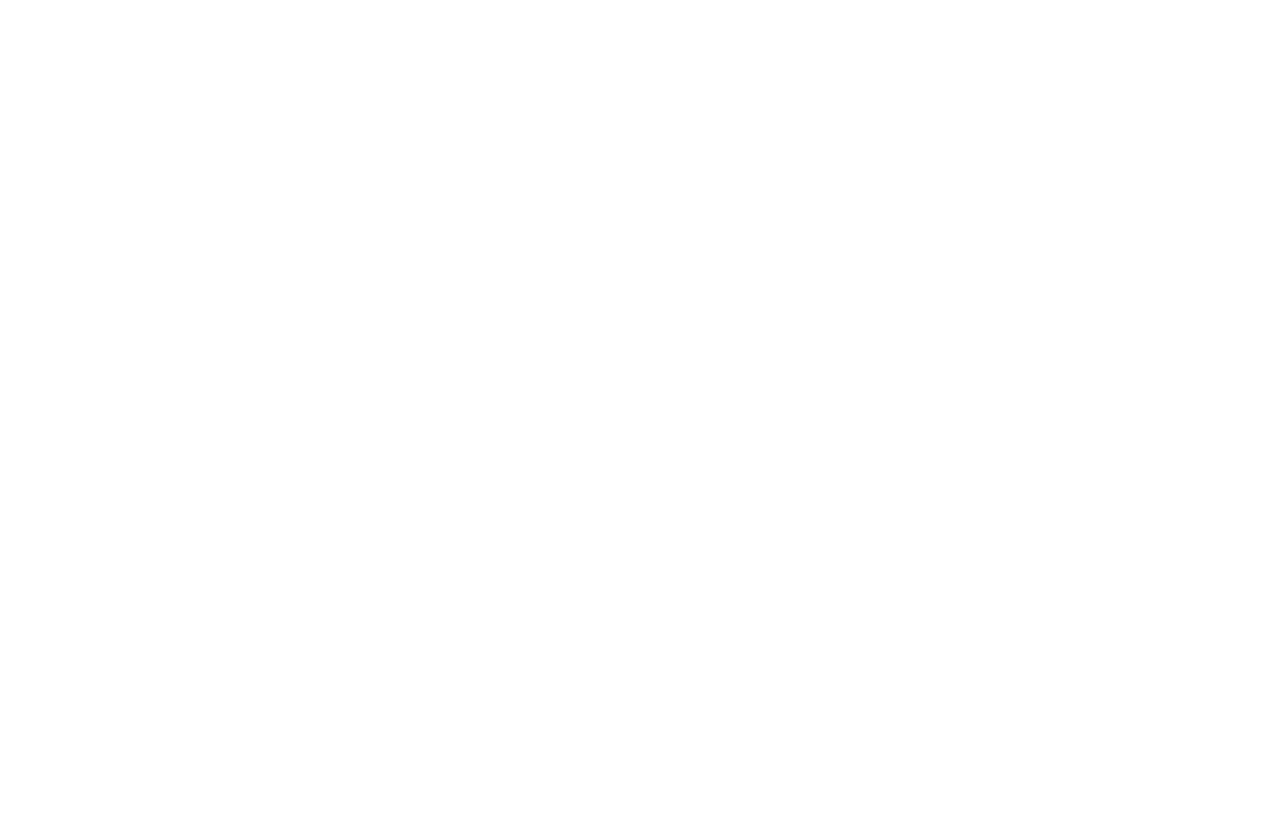
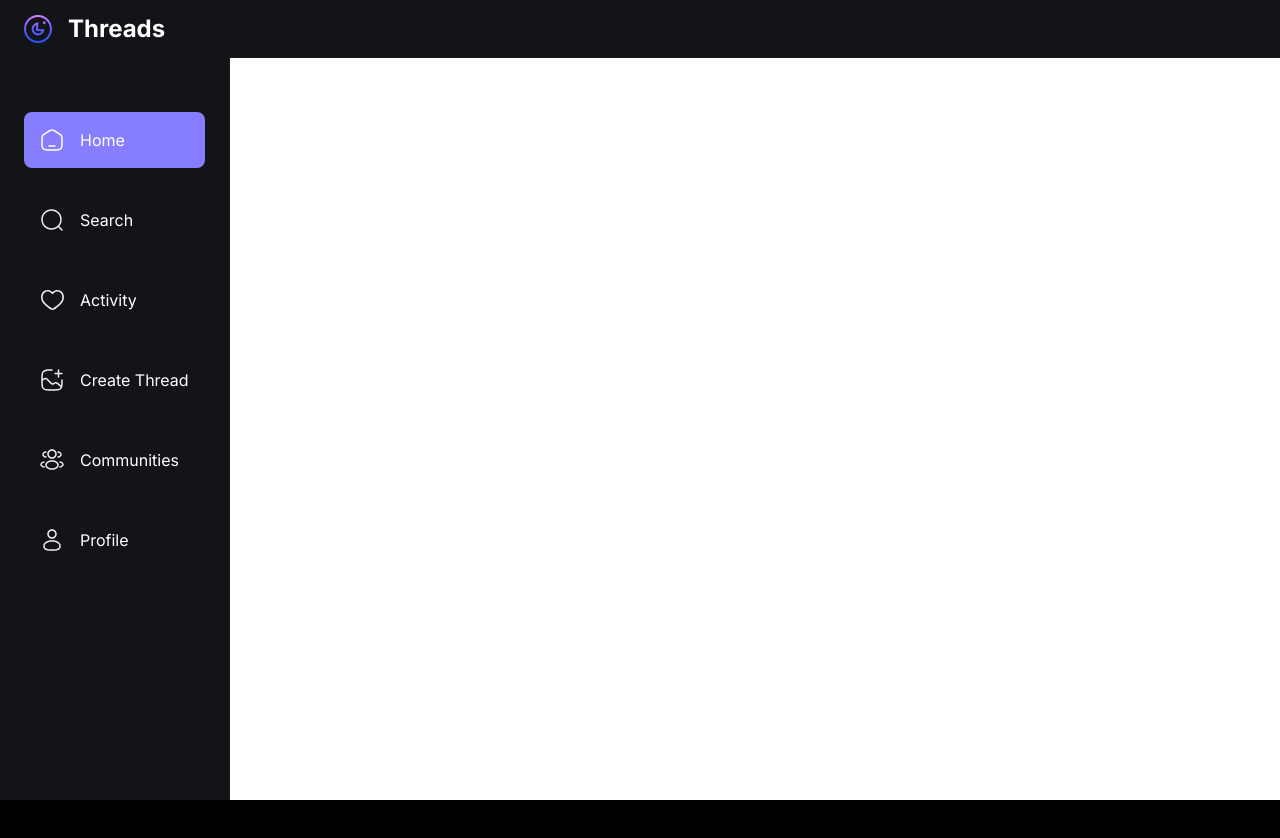
Before and after one commit to gonzalo-brandan/threads-clone, a Next.js app: page / in a window 1280 px wide. Shown: the top 838 px of the page. Before the commit the page ends 800 px from the top, so only its background shows below. Built offline with nearby package versions, Linux system fonts and the light colour scheme; no server answers.

Commit message:
add Shared layout components

```diff
--- a/app/(root)/layout.tsx
+++ b/app/(root)/layout.tsx
@@ -2,6 +2,11 @@ import '../globals.css'
 import type { Metadata } from 'next'
 import { Inter } from 'next/font/google'
 import { ClerkProvider } from '@clerk/nextjs'
+
+import TopBar from '@/components/shared/TopBar'
+import LeftSideBar from '@/components/shared/LeftSideBar'
+import RightSideBar from '@/components/shared/RightSideBar'
+import BottomBar from '@/components/shared/BottomBar'
 
 const inter = Inter({ subsets: ['latin'] })
 
@@ -18,7 +23,22 @@ export default function RootLayout({
   return (
     <ClerkProvider>
     <html lang="en">
-      <body className={inter.className}>{children}</body>
+      <body className={inter.className}>
+       <TopBar/>
+
+       <main>
+        <LeftSideBar />
+
+        <section className="main-container">
+          <div className="w-full max-w-4xl">
+            {children}
+          </div>
+        </section>
+
+        <RightSideBar />
+        </main>
+        <BottomBar />
+      </body>
     </html></ClerkProvider>
   )
 }
```
